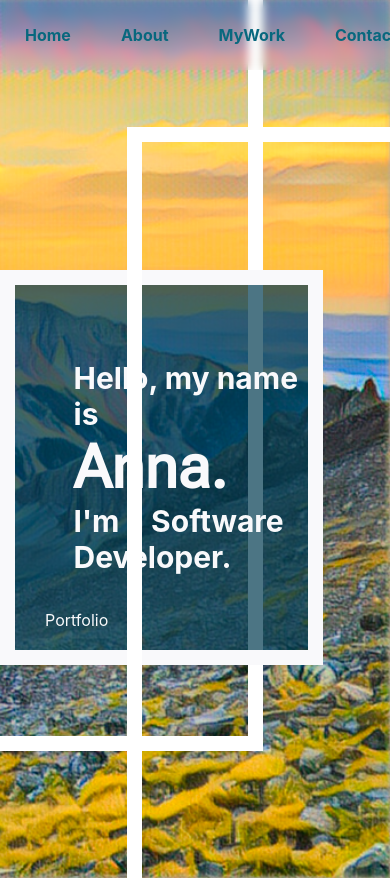
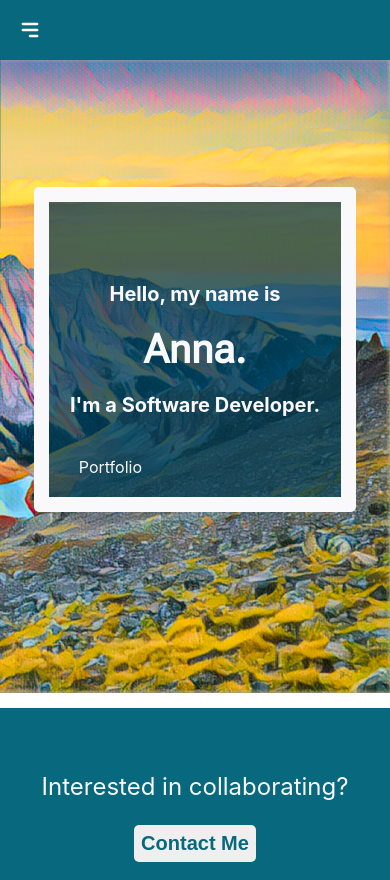
Before and after one commit to Schmidt1697/annaSPersonalSite, a React (Create React App) app: page / in a window 390 px wide. Shown: the top 880 px of the page. Built offline with nearby package versions, Linux system fonts and the light colour scheme; a web font is replaced by a local one.

Commit message:
css media queries

```diff
--- a/src/App.css
+++ b/src/App.css
@@ -66,32 +66,62 @@ li{
 /*------------ NAVBAR ---------- */
 .nav {
   width: 100vw;
+  height: 60px;
+  /* position: fixed; */
+  margin: 0 auto;
+  position: relative;
   display: flex;
   justify-content: left;
-  align-items:left;
+  align-items:center;
   align-content: center;
   flex-direction: row;
-  margin: 0 auto;
-  position: fixed;
   z-index: 2;
+  backdrop-filter: blur(5px);
   max-width: 1600px;
-  backdrop-filter: blur(5px);
+  background-color: var(--light-green);
 }
 
-.nav a{
+.nav-menu {
+  display: flex;
+  justify-content: space-between;
+  padding-left: 25px;
+  background-color: transparent;
+}
+
+.nav-menu a{
+  display: flex;
+  flex-direction: row;
+  justify-content: center;
   font-size: 1rem;
   font-weight: bold;
   text-decoration: none;
   padding: 25px 0;
   margin: 0 25px;
   transition: 0.2s ease-in-out;
-  color: var(--light-green);
+  color: var(--white);
 }
 .nav a:hover{
   transform: scale(1.1);
   cursor: pointer;
   color: var(--pink);
 }
+
+.hamburger {
+	border: 0;
+	height: 40px;
+	width: 40px;
+	padding: 0.5rem;
+	border-radius: 50%;
+	background-color: transparent;
+  color: transparent;
+	cursor: pointer;
+	transition: background-color 0.2s ease-in-out;
+	position: absolute;
+	top: 10px;
+	left: 10px;
+	display: none;
+}
+
 /*------------ Home ---------- */
 .home{
   position: relative;
@@ -100,6 +130,7 @@ li{
   background-image: url('./profile-images/yellowMountains.jpeg');
   background-repeat: no-repeat;
   background-position: top 55% right 0%;
+  background-attachment: fixed;
   background-size: cover;
   overflow-y: hidden;
   overflow-x: hidden;
@@ -116,6 +147,7 @@ li{
   border: 15px solid var(--white);
   z-index: -1;
   background-color: rgba(0, 59, 80, 0.7);
+  border-radius: 5px;
 
 }
 
@@ -144,6 +176,7 @@ li{
   height: 100%;
   z-index: 0;
   overflow-y: none;
+  border-radius: 5px;
 }
 
 .layer3{
@@ -156,6 +189,7 @@ li{
   height: 100%;
   z-index: -1;
   overflow-y: none;
+  border-radius: 5px;
 }
 
 
@@ -187,9 +221,6 @@ li{
 
 /*------------ About ---------- */
 .about{
-  /* padding: 0px 50px 0px 50px; */
-  /* width: 100vw;
-  height: 100vh; */
   margin: 0 auto;
   max-width: 1600px;
   display: flex;
@@ -275,9 +306,9 @@ li{
     justify-content: center;
     flex-direction: column;
     align-items: center;
-    width: 40vw;
+    width: 60vw;
     max-width: 850px;
-    margin: 20px auto;
+    margin: 30px auto;
     padding: 20px;
     border-radius: 5px;
     color: var(--white);
@@ -341,24 +372,33 @@ li{
 .demo-btn:hover{
   color: var(--pink)
 }
+
+.project-demo-modal{
+  width: 100%;
+  height: 100%;
+  margin: 0 auto;
+}
+
+.project-demo-modal iframe{
+  width: 100%;
+  height: 100%;
+}
 /* -------- CONTACT  -------- */
 
 .contact-container{
-  width: 90%;
   background-color: var(--light-green);
   margin: 0 auto;
   padding: 20px;
   border-radius: 5px;
   color: var(--white);
 }
+
 .contact-form{
   display: flex;
   flex-direction: column;
   justify-content: center;
-  padding: 10px;
   width: 90%;
   margin: 0 auto;
-  /* border: red solid 1px; */
 }
 
 .contact-form input{
@@ -446,3 +486,146 @@ li{
   transition: 0.1s ease-in;
 
 }
+
+/* ------- Media Queries -------- */
+
+
+
+@media screen and (max-width: 1030px) {
+
+  /*------------ ABOUT ---------- */
+  .half-page-image{
+    display: none;
+  }
+
+/*------------ MY WORK ---------- */
+.project-container h1{
+  padding-top: 8vh;
+  height: 15vh;
+  font-size: 40px;
+}
+
+.project-card{
+    width: 80vw;
+}
+
+.project-card img{
+  width: 100%;
+  object-fit: cover;
+  border-radius: 5px;
+}
+
+}
+
+@media screen and (max-width: 820px) {
+
+  /* ----- NAVBAR ----- */
+
+  .hamburger {
+		display: block;
+    color: black;
+    z-index: 10;
+    margin-top: 0px;
+	}
+  .hamburger:hover {
+    color: var(--white);
+    background-color: var(--pink);
+	}
+
+  .nav-menu{
+    flex-direction: column;
+    justify-content: left;
+    margin-top: 225px;
+    padding: 10px 0;
+    background-color: var(--light-green);
+    border-radius: 0 0 7px 0;
+    transform: translateX(-100%);
+		transition: 0.2s ease-in-out;
+  }
+
+  .nav-menu a{
+    padding: 10px;
+    color: var(--white);
+    font-size: 18px;
+  }
+
+  .expanded {
+    transform: translateX(0%);
+  }
+
+  /* --- HOME --- */
+
+  .home{
+    padding-top: 15vh;
+    min-height: 60vh;
+  }
+  .home-page-info-container{
+    text-align: center;
+    margin: 0 auto;
+    padding-top: 60px;
+    padding-bottom: 60px;
+    width: 75vw;
+    max-width: 1190px;
+    color: var(--white);
+    position: relative;
+    border: 15px solid var(--white);
+    border-radius: 5px;
+    z-index: -1;
+    background-color: rgba(0, 59, 80, 0.7);
+
+  }
+
+  .layer2{
+    display: none;
+  }
+  .layer3{
+    display: none;
+  }
+
+  .home h1{
+    font-size: 40px;
+    padding-left: 0;
+
+  }
+  .home p{
+    font-size: 20px;
+    padding: 20px 0;
+  }
+
+
+  .home a{
+    position: block;
+  }
+
+
+    /* ---- ABOUT ---- */
+
+    .about{
+      flex-direction: column;
+      overflow-y: scroll;
+      justify-content: center;
+      padding: 30px 0 0 0;
+    }
+
+    .about-info{
+      width: 90vw;
+      padding: 0;
+    }
+
+    .about-info p{
+      width: 80vw;
+    }
+
+    .half-page-image{
+      display: none;
+    }
+
+   /* MY PROJECTS */
+   .project-container h1{
+    padding: 5vh 0;
+    height: 10vh;
+    font-size: 50px;
+    background-position: bottom;
+  }
+
+}
--- a/src/App.js
+++ b/src/App.js
@@ -1,3 +1,4 @@
+import { useState } from 'react'
 import { Routes, Route } from 'react-router-dom'
 import './App.css';
 import NavBar from "./components/NavBar"
@@ -9,6 +10,7 @@ import Footer from './components/Footer'
 
 
 function App() {
+
   return (
     <div className="App">
       <NavBar />
--- a/src/components/Contact.js
+++ b/src/components/Contact.js
@@ -70,7 +70,6 @@ const Contact = ({openModal, handleClose}) => {
       setFormData(initialState);
       setShowSuccess(false);
       setShowError(false);
-      handleClose();
     }, 4000);
     // eslint-disable-next-line
   }, [showError, showSuccess]);
@@ -91,20 +90,19 @@ const Contact = ({openModal, handleClose}) => {
         <Box
               sx={{backgroundColor: "var(--white-see-through)",
                 backdropFilter: "blur(5px)",
-                color: "",
                 fontFamily: "var(--font-2)",
                 display: "flex",
                 justifyContent: "center",
                 textAlign: "center",
                 flexDirection: "column",
                 alignContent: "center",
-                padding: "2rem",
+                alignItems: "center",
+                padding: "1rem",
                 margin: "5vh auto",
-                width: "30vw",
+                width: "75%",
                 maxWidth: "500px",
                 borderRadius: "7px",
                 boxShadow: 10,
-                alignItems: "center",
                 fontSize: "18px",
                 }}>
 
--- a/src/components/NavBar.js
+++ b/src/components/NavBar.js
@@ -3,6 +3,7 @@ import { NavLink } from 'react-router-dom'
 import Contact from './Contact'
 
 const NavBar = () => {
+  const [isNavExpanded, setIsNavExpanded] = useState(false)
   const [openModal, setOpenModal] = useState(false)
 
 
@@ -12,13 +13,35 @@ const NavBar = () => {
 
   return (
     <div className='nav'>
-      <NavLink to="/">Home</NavLink>
-      <NavLink to="/about">About</NavLink>
-      <NavLink to="/my-work">MyWork</NavLink>
-      <NavLink onClick={handleOpen}>Contact</NavLink>
-      <Contact openModal={openModal} handleClose={handleClose}/>
 
+    <button className='hamburger' onClick={() => {
+        setIsNavExpanded(!isNavExpanded)
+      }}>
+        <svg
+                    xmlns="http://www.w3.org/2000/svg"
+                    className="h-5 w-5"
+                    viewBox="0 0 20 20"
+                    fill="white"
+                >
+                    <path
+                        fillRule="evenodd"
+                        d="M3 5a1 1 0 011-1h12a1 1 0 110 2H4a1 1 0 01-1-1zM3 10a1 1 0 011-1h12a1 1 0 110 2H4a1 1 0 01-1-1zM9 15a1 1 0 011-1h6a1 1 0 110 2h-6a1 1 0 01-1-1z"
+                        clipRule="evenodd"
+                    />
+                </svg>
+      </button>
+
+    <div className={isNavExpanded ? 'nav-menu expanded' : 'nav-menu'} onClick={() => {
+        setIsNavExpanded(!isNavExpanded)
+      }}>
+        <NavLink to="/">Home</NavLink>
+        <NavLink to="/about">About</NavLink>
+        <NavLink to="/my-work">MyWork</NavLink>
+        <NavLink onClick={handleOpen}>Contact</NavLink>
+        <Contact openModal={openModal} handleClose={handleClose}/>
     </div>
+
+  </div>
   )
 }
 
--- a/src/components/ProjectDemoModal.js
+++ b/src/components/ProjectDemoModal.js
@@ -20,9 +20,10 @@ const ProjectDemoModal = ({openModal, handleClose, demoUrl}) => {
           textAlign: "center",
           flexDirection: "column",
           alignContent: "center",
-					padding: "3rem",
+					padding: "10px",
 					margin: "10vh auto",
-					width: "50%",
+					width: "80%",
+          height: "70%",
 					borderRadius: "7px",
 					boxShadow: 10,
 					alignItems: "center",
@@ -30,7 +31,7 @@ const ProjectDemoModal = ({openModal, handleClose, demoUrl}) => {
           }}>
 
     <div className="project-demo-modal">
-        {demoUrl ? <iframe title="project-demo" width="800px" height="600px" frameborder="0" allow="accelerometer; autoplay; encrypted-media; gyroscope; picture-in-picture" allowfullscreen
+        {demoUrl ? <iframe title="project-demo" frameborder="0" allow="accelerometer; autoplay; encrypted-media; gyroscope; picture-in-picture" allowfullscreen
         src={demoUrl}>
         </iframe> : "Demo not available at this time."}
 
```
